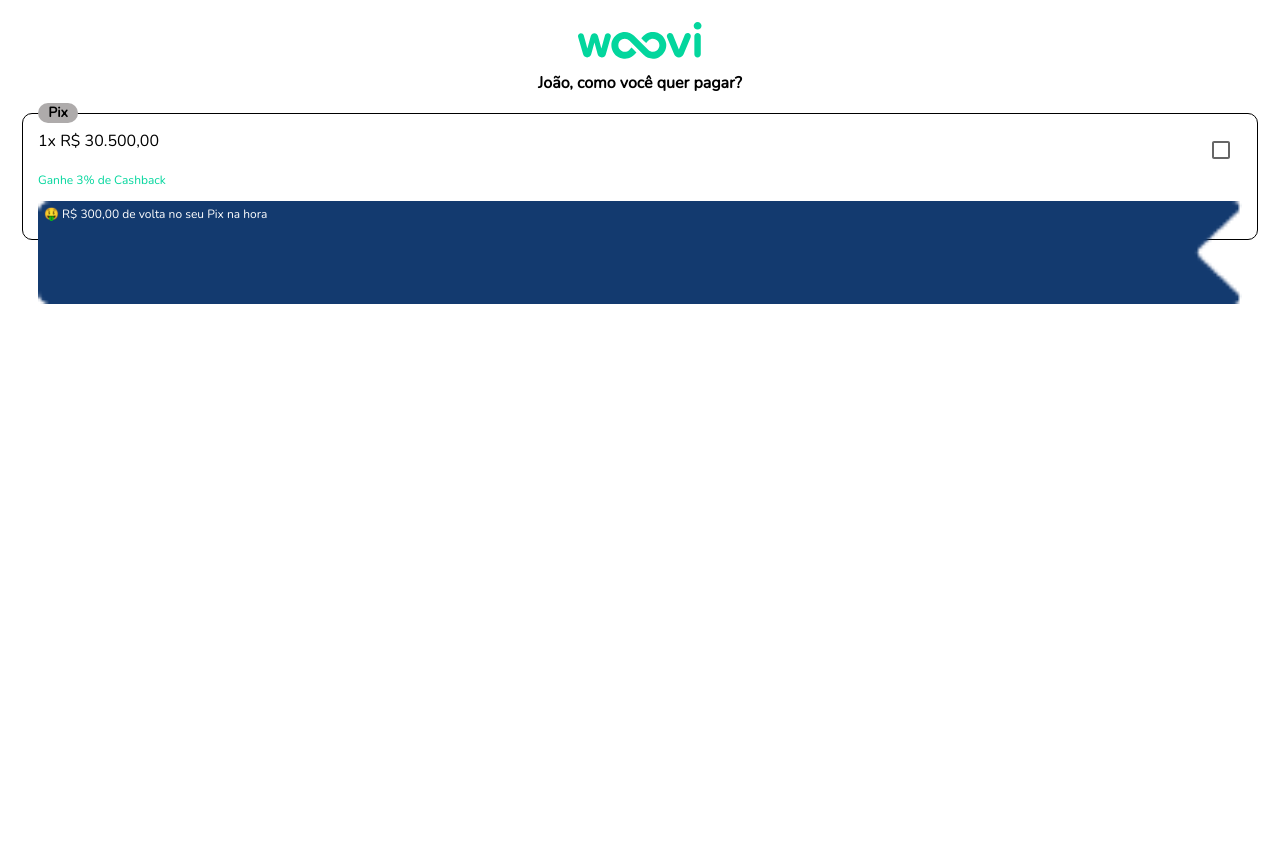
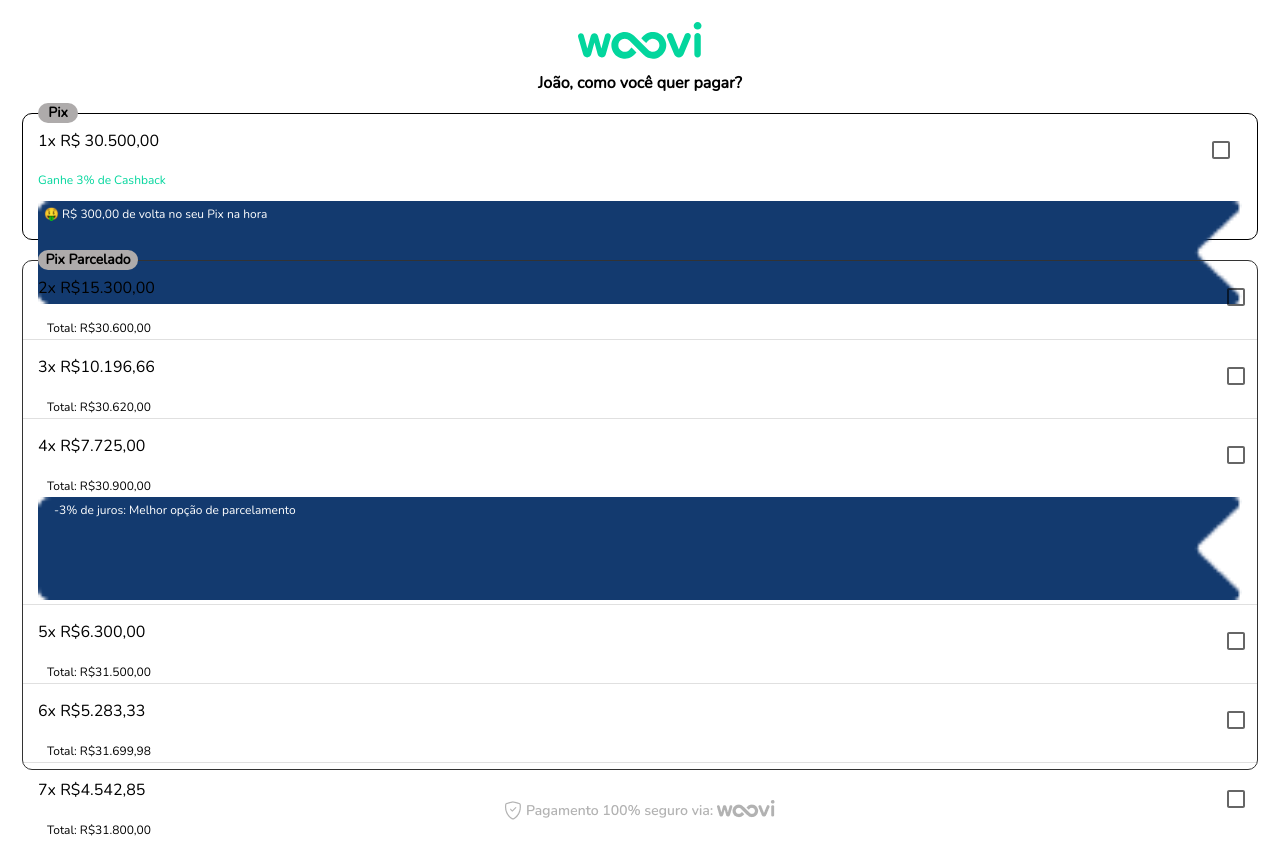
Before and after one commit to GustavEvangelista/my-first-payment-page, a React (Vite) app: page / in a window 1280 px wide. Before the commit the page ends 800 px from the top, so only its background shows below. Built offline with nearby package versions, Linux system fonts and the light colour scheme.

Commit message:
feat: Finalizado FirstPage

```diff
--- a/src/Pages/FirstPage.jsx
+++ b/src/Pages/FirstPage.jsx
@@ -2,6 +2,8 @@
 import Logo from "../assets/components/Logo";
 import UserPrompt from "../assets/components/UserPrompt";
 import Pix from "../assets/components/Pix";
+import PixParcelado from "../assets/components/PixParcelado";
+import Footer from "../assets/components/Footer";
 
 const FirstPage = () => {
     return (
@@ -16,6 +18,8 @@
             <Logo />
             <UserPrompt question={"João, como você quer pagar?"} />
             <Pix />
+            <PixParcelado />
+            <Footer />
         </Box>
     )
 }
--- /dev/null
+++ b/src/assets/components/Footer.jsx
@@ -0,0 +1,14 @@
+import { Box } from '@mui/system'
+import React from 'react'
+import FooterSafe from '../img/WooviSafe.png'
+import { NunitoTypography } from './Pix'
+
+const Footer = () => {
+    return (
+        <Box typography={NunitoTypography}>
+            <img src={FooterSafe} alt="Safe-Tag" />
+        </Box>
+    )
+}
+
+export default Footer
--- a/src/assets/components/PixParcelado.jsx
+++ b/src/assets/components/PixParcelado.jsx
@@ -0,0 +1,133 @@
+import React from 'react'
+import { NunitoTypography } from './Pix'
+import { Box, Checkbox, Divider } from '@mui/material'
+import RectangleImg from '../img/Rectangle.png'
+import WooviSafe from '../img/WooviSafe.png'
+
+const PixParcelado = () => {
+    return (
+        <Box sx={{
+            border: "1px solid #333",
+            borderRadius: "10px",
+            margin: "20px"
+        }}
+            position="relative"
+            width="100%"
+            height="508px">
+
+            <Box
+                sx={{
+                    position: 'absolute',
+                    width: '100px',
+                    top: '-11px',
+                    left: '15px',
+                    borderRadius: '10px',
+                    textAlign: 'center',
+                    color: 'black',
+                    background: '#aeabab',
+                }}
+
+            >
+                <NunitoTypography variant='body2' fontWeight="bold">Pix Parcelado</NunitoTypography>
+            </Box>
+
+            <NunitoTypography sx={{
+                display: 'flex',
+                justifyContent: 'space-between'
+            }}
+                paddingTop="15px"
+                paddingLeft="15px"
+            >2x R$15.300,00 <Checkbox />
+            </NunitoTypography>
+
+            <NunitoTypography paddingLeft={3} variant='caption'>Total: R$30.600,00</NunitoTypography>
+
+            <Divider />
+
+            <NunitoTypography sx={{
+                display: 'flex',
+                justifyContent: 'space-between'
+            }}
+                paddingTop="15px"
+                paddingLeft="15px"
+            >3x R$10.196,66 <Checkbox />
+            </NunitoTypography>
+
+            <NunitoTypography paddingLeft={3} variant='caption'>Total: R$30.620,00</NunitoTypography>
+
+            <Divider />
+
+            <NunitoTypography sx={{
+                display: 'flex',
+                justifyContent: 'space-between'
+            }}
+                paddingTop="15px"
+                paddingLeft="15px"
+            >4x R$7.725,00 <Checkbox />
+            </NunitoTypography>
+
+            <NunitoTypography paddingLeft={3} variant='caption'>Total: R$30.900,00</NunitoTypography>
+
+            <Box sx={{
+                position: 'relative',
+                padding: '0 15px',
+                gap: '10px'
+            }}>
+
+                <img src={RectangleImg} alt="offer tag" width="100%" />
+
+                <NunitoTypography
+                    paddingLeft='25px'
+                    color='#fff'
+                    variant='caption'
+                    position="absolute"
+                    top={4}
+                    left={6}
+                >-3% de juros: Melhor opção de parcelamento</NunitoTypography>
+
+            </Box>
+            <Divider />
+
+            <NunitoTypography sx={{
+                display: 'flex',
+                justifyContent: 'space-between'
+            }}
+                paddingTop="15px"
+                paddingLeft="15px"
+            >5x R$6.300,00 <Checkbox />
+            </NunitoTypography>
+
+            <NunitoTypography paddingLeft={3} variant='caption'>Total: R$31.500,00</NunitoTypography>
+
+            <Divider />
+
+            <NunitoTypography sx={{
+                display: 'flex',
+                justifyContent: 'space-between'
+            }}
+                paddingTop="15px"
+                paddingLeft="15px"
+            >6x R$5.283,33 <Checkbox />
+            </NunitoTypography>
+
+            <NunitoTypography paddingLeft={3} variant='caption'>Total: R$31.699,98</NunitoTypography>
+
+            <Divider />
+
+            <NunitoTypography sx={{
+                display: 'flex',
+                justifyContent: 'space-between'
+            }}
+                paddingTop="15px"
+                paddingLeft="15px"
+            >7x R$4.542,85 <Checkbox />
+            </NunitoTypography>
+
+            <NunitoTypography paddingLeft={3} variant='caption'>Total: R$31.800,00</NunitoTypography>
+
+        </Box >
+
+    )
+}
+
+export default PixParcelado
```
Also changed, not shown: src/assets/img/WooviSafe.png (added).
